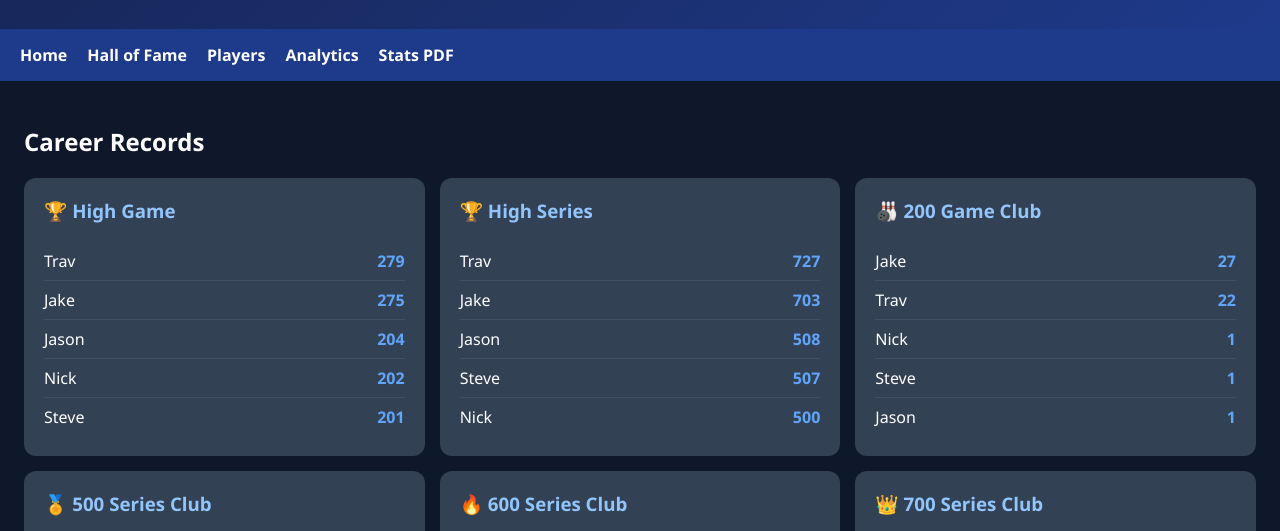
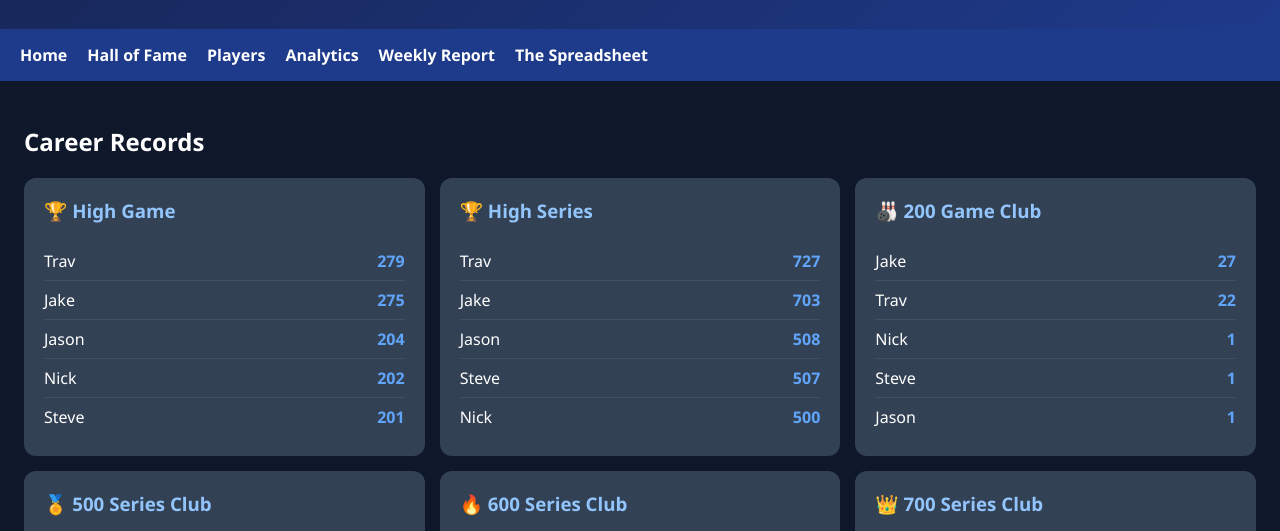
Before and after one commit to Jack-Three/SpeakerBoXXX, a plain HTML site: page records.html in a window 1280 px wide. Shown: the part 193-724 px from the top of the page. Drawn offline with Linux system fonts and the light colour scheme.

Commit message:
Update records.html

```diff
--- a/records.html
+++ b/records.html
@@ -39,7 +39,8 @@
     <a href="records.html">Hall of Fame</a>
     <a href="players.html">Players</a>
     <a href="analytics.html">Analytics</a>
-    <a href="stats.html">Stats PDF</a>
+    <a href="weekly-report.html">Weekly Report</a>
+    <a href="stats.html">The Spreadsheet</a>
 </nav>
 
 <div class="container">
```
